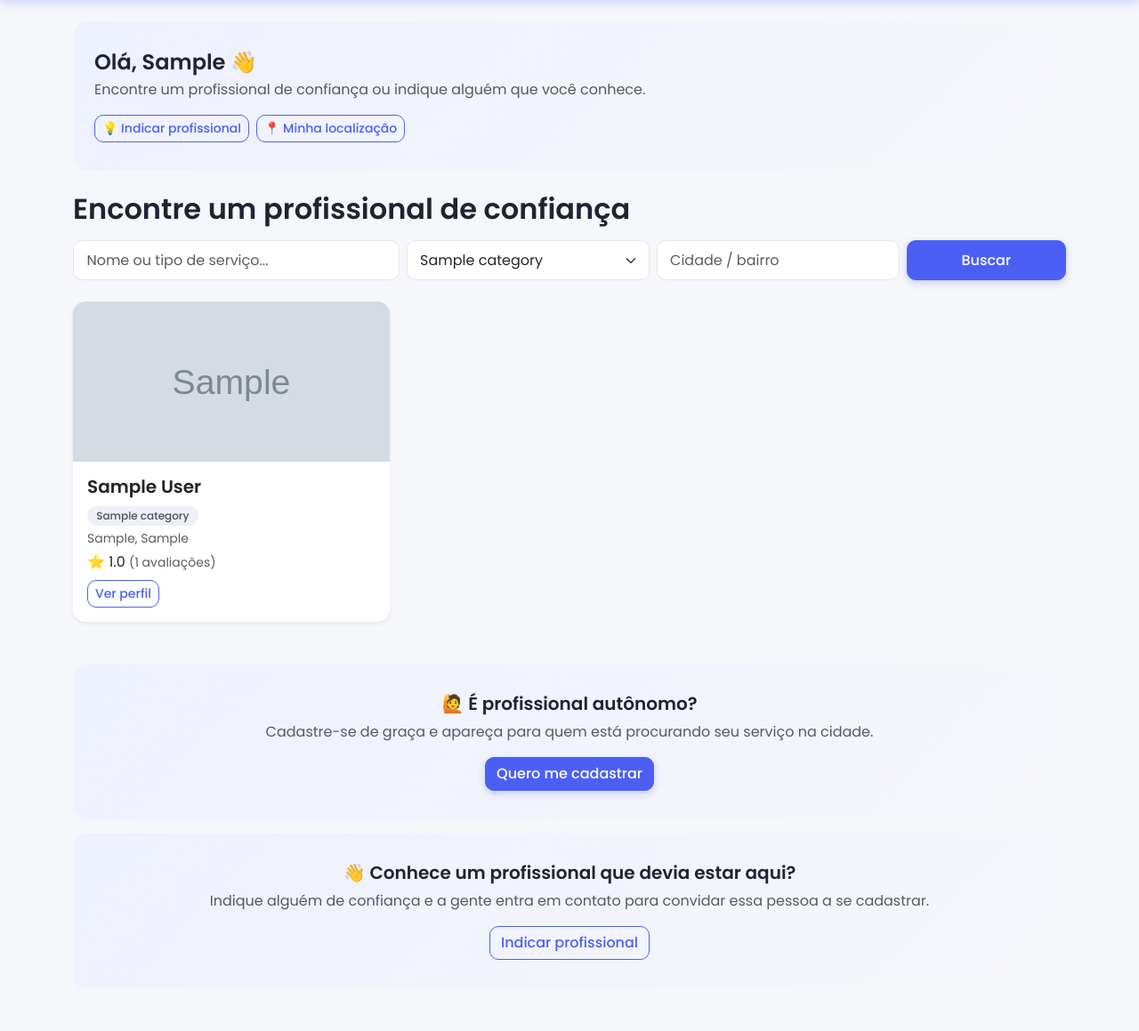
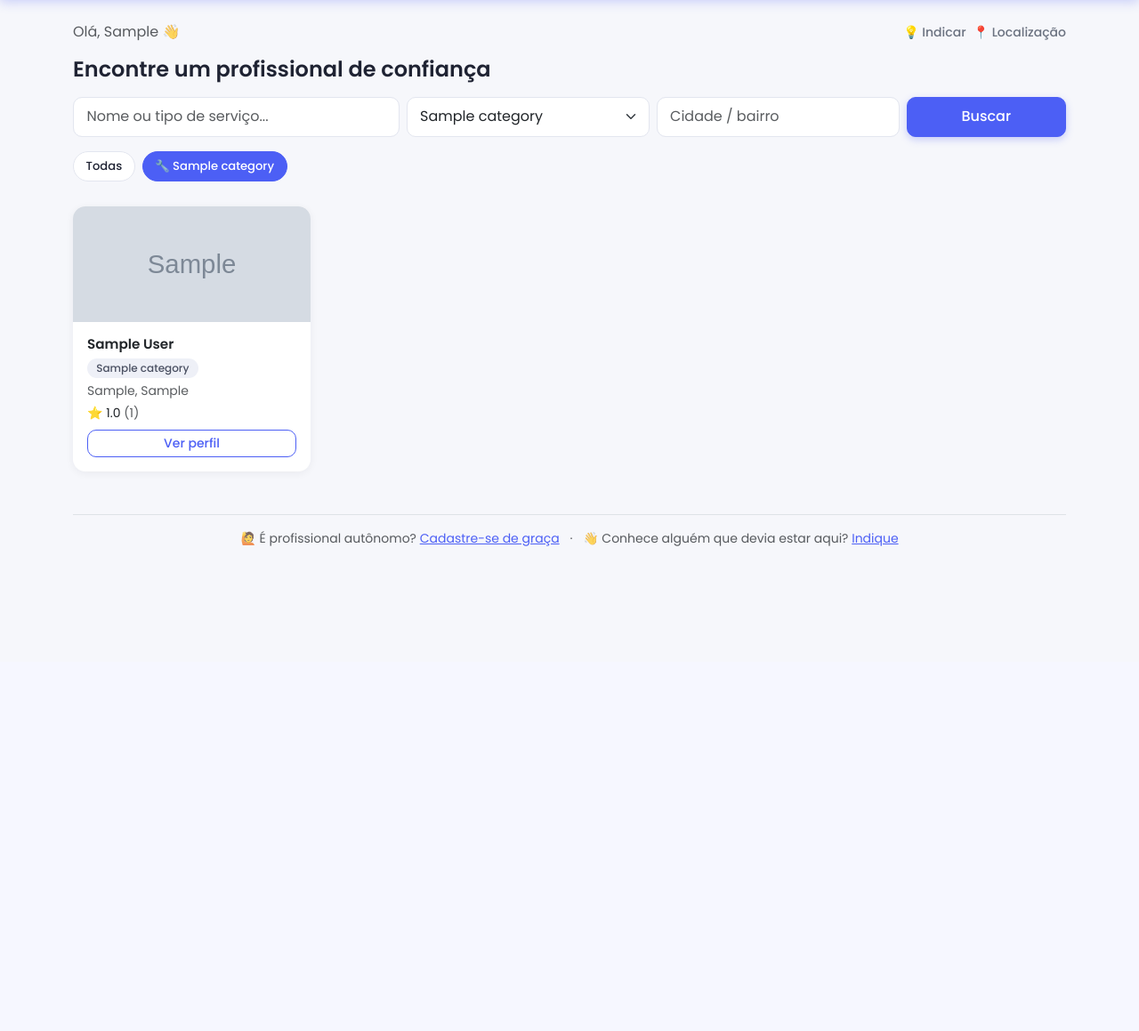
Before and after one commit to hermanoocardoso/servico-cidade, a FastAPI app: page /?categoria=1 in a window 1280 px wide. Shown: the part 56-1215 px from the top of the page at 89% size. After the commit the page ends 670 px from the top, so only its background shows below. Run offline with FastAPI, Linux system fonts and the light colour scheme; the visitor is signed in with stand-in values (Sample User, id 1); tables that the repository leaves empty hold one stand-in row (values such as "Sample post"); grey boxes marked "Sample" are stand-in pictures; some libraries are stand-ins or nearby versions.

Commit message:
Deixa o catalogo mais leve e compacto, estilo GetNinjas
- Cards de profissional menores (foto, nome, espacamento reduzidos) e
  em grade mais densa (ate 4 por linha)
- Fileira de categorias com icone pra filtrar rapido, sem precisar
  abrir o select
- Barra de saudacao do topo virou uma linha discreta em vez de um
  bloco grande, pra dar mais destaque ao catalogo
- Caixas de "cadastre-se"/"indique" no rodape viraram uma linha fina

```diff
--- a/app/static/style.css
+++ b/app/static/style.css
@@ -138,13 +138,6 @@ a {
     color: var(--cor-texto-suave);
 }
 
-/* Caixas de chamada (CTA) da página inicial */
-.cta-box {
-    background: linear-gradient(135deg, #EEF1FF 0%, #F6F7FB 100%);
-    border-radius: 16px;
-    padding: 2rem 1.5rem;
-}
-
 /* Bloco de informações médicas (perfil e edição) */
 .info-medica {
     background: #EEF5FF;
@@ -159,6 +152,72 @@ a {
     border-radius: var(--raio);
 }
 
+/* --- Catálogo: cards compactos --- */
+.card-prof-foto {
+    height: 130px;
+    width: 100%;
+    object-fit: cover;
+    border-radius: var(--raio) var(--raio) 0 0;
+    font-size: 1.6rem;
+}
+.card-prof-nome {
+    font-size: 0.95rem;
+    font-weight: 600;
+    white-space: nowrap;
+    overflow: hidden;
+    text-overflow: ellipsis;
+}
+
+/* Título discreto de seção (ex: nome do bairro agrupando o catálogo) */
+.titulo-secao {
+    letter-spacing: 0.04em;
+    font-size: 0.78rem;
+}
+
+/* Links de atalho discretos (barra de saudação no topo da home) */
+.link-discreto {
+    color: var(--cor-texto-suave);
+    text-decoration: none;
+    font-weight: 500;
+}
+.link-discreto:hover {
+    color: var(--cor-primaria);
+}
+
+/* --- Fileira de categorias com ícone (estilo GetNinjas) --- */
+.category-scroll {
+    display: flex;
+    gap: 0.5rem;
+    overflow-x: auto;
+    padding-bottom: 4px;
+    scrollbar-width: thin;
+}
+.category-pill {
+    flex: 0 0 auto;
+    display: inline-flex;
+    align-items: center;
+    gap: 0.4rem;
+    padding: 0.4rem 0.85rem;
+    border-radius: 20px;
+    background: #fff;
+    border: 1px solid #E3E6EF;
+    color: var(--cor-texto);
+    font-size: 0.82rem;
+    font-weight: 500;
+    white-space: nowrap;
+    text-decoration: none;
+    transition: border-color 0.15s ease, color 0.15s ease, background 0.15s ease;
+}
+.category-pill:hover {
+    border-color: var(--cor-primaria);
+    color: var(--cor-primaria);
+}
+.category-pill.active {
+    background: var(--cor-primaria);
+    border-color: var(--cor-primaria);
+    color: #fff;
+}
+
 /* --- Navegação por abas/collapse no mobile --- */
 .navbar-toggler {
     border-color: rgba(255, 255, 255, 0.5);
--- a/app/templates/index.html
+++ b/app/templates/index.html
@@ -3,74 +3,68 @@
 
 {% macro card_profissional(p) %}
 <div class="col">
-    <div class="card h-100 shadow-sm">
+    <div class="card h-100 card-prof">
         {% if p.foto_url %}
-            <img src="{{ p.foto_url }}" class="card-img-top" style="height:180px;object-fit:cover;" alt="{{ p.usuario.nome }}">
+            <img src="{{ p.foto_url }}" class="card-prof-foto" alt="{{ p.usuario.nome }}">
         {% else %}
-            <div class="card-img-top sem-foto d-flex align-items-center justify-content-center" style="height:180px;">
-                <span>📷 Sem foto</span>
+            <div class="card-prof-foto sem-foto d-flex align-items-center justify-content-center">
+                <span>📷</span>
             </div>
         {% endif %}
-        <div class="card-body">
-            <h5 class="card-title">{{ p.usuario.nome }}</h5>
+        <div class="card-body p-3">
+            <h6 class="card-prof-nome mb-1">{{ p.usuario.nome }}</h6>
             {% if p.eh_medico and p.especialidade_medica %}
-                <p class="mb-1"><span class="badge bg-info text-dark">🩺 {{ p.especialidade_medica }}</span></p>
+                <span class="badge bg-info text-dark mb-1">🩺 {{ p.especialidade_medica }}</span>
+            {% else %}
+                {% for cat in p.categorias[:2] %}
+                    <span class="badge bg-secondary mb-1">{{ cat.nome }}</span>
+                {% endfor %}
             {% endif %}
-            <p class="mb-1">
-                {% for cat in p.categorias %}
-                    <span class="badge bg-secondary">{{ cat.nome }}</span>
-                {% endfor %}
-            </p>
+            <p class="text-muted small mb-1">{{ p.bairro or '' }}{% if p.bairro and p.cidade %}, {% endif %}{{ p.cidade or '' }}</p>
             {% if p.eh_medico and p.atende_convenio is not none %}
                 <p class="text-muted small mb-1">
-                    {% if p.atende_convenio %}✅ Atende convênio{% else %}💳 Só particular{% endif %}
+                    {% if p.atende_convenio %}✅ Convênio{% else %}💳 Particular{% endif %}
                 </p>
             {% endif %}
-            <p class="text-muted small mb-1">{{ p.bairro or '' }}{% if p.bairro and p.cidade %}, {% endif %}{{ p.cidade or '' }}</p>
             {% if p.total_avaliacoes > 0 %}
-                <p class="mb-2">⭐ {{ p.nota_media }} <span class="text-muted small">({{ p.total_avaliacoes }} avaliações)</span></p>
+                <p class="small mb-2">⭐ {{ p.nota_media }} <span class="text-muted">({{ p.total_avaliacoes }})</span></p>
             {% else %}
-                <p class="mb-2 text-muted small">Ainda sem avaliações</p>
+                <p class="small text-muted mb-2">Sem avaliações</p>
             {% endif %}
-            <a href="/profissional/{{ p.id }}" class="btn btn-outline-primary btn-sm">Ver perfil</a>
+            <a href="/profissional/{{ p.id }}" class="btn btn-outline-primary btn-sm w-100">Ver perfil</a>
         </div>
     </div>
 </div>
 {% endmacro %}
 
 {% block conteudo %}
-<div class="cta-box mb-4">
-    <h4 class="mb-1">Olá, {{ usuario.nome.split(" ")[0] }} 👋</h4>
-    <p class="text-muted mb-3">
+<div class="d-flex flex-wrap align-items-center justify-content-between gap-2 mb-3">
+    <div>
+        <span class="text-muted">Olá, {{ usuario.nome.split(" ")[0] }} 👋</span>
+    </div>
+    <div class="d-flex flex-wrap gap-2 small">
         {% if usuario.tipo == "profissional" %}
-            Gerencie seu perfil ou ajude a divulgar o app pra quem você conhece.
-        {% else %}
-            Encontre um profissional de confiança ou indique alguém que você conhece.
-        {% endif %}
-    </p>
-    <div class="d-flex flex-wrap gap-2">
-        {% if usuario.tipo == "profissional" %}
-            <a href="/profissional/perfil/editar" class="btn btn-primary btn-sm">🛠️ Editar meu perfil</a>
+            <a href="/profissional/perfil/editar" class="link-discreto">🛠️ Meu perfil</a>
             {% if usuario.perfil_profissional and usuario.perfil_profissional.aprovado %}
-                <a href="/profissional/{{ usuario.perfil_profissional.id }}" class="btn btn-outline-primary btn-sm">👀 Ver meu perfil público</a>
+                <a href="/profissional/{{ usuario.perfil_profissional.id }}" class="link-discreto">👀 Perfil público</a>
             {% endif %}
         {% endif %}
-        <a href="/indicar" class="btn btn-outline-primary btn-sm">💡 Indicar profissional</a>
-        <a href="/minha-localizacao" class="btn btn-outline-primary btn-sm">📍 Minha localização</a>
+        <a href="/indicar" class="link-discreto">💡 Indicar</a>
+        <a href="/minha-localizacao" class="link-discreto">📍 Localização</a>
         {% if eh_admin_usuario %}
-            <a href="/admin" class="btn btn-outline-primary btn-sm">⚙️ Painel admin</a>
+            <a href="/admin" class="link-discreto">⚙️ Admin</a>
         {% endif %}
     </div>
 </div>
 
-<h2 class="mb-3">Encontre um profissional de confiança</h2>
+<h2 class="h4 fw-semibold mb-3">Encontre um profissional de confiança</h2>
 
-<form method="get" action="/" class="row g-2 mb-4">
+<form method="get" action="/" class="row g-2 mb-3">
     <div class="col-md-4">
         <input type="text" name="busca" value="{{ filtro_busca }}" class="form-control" placeholder="Nome ou tipo de serviço...">
     </div>
     <div class="col-md-3">
-        <select name="categoria" class="form-select">
+        <select name="categoria" class="form-select" aria-label="Filtrar por categoria">
             <option value="">Todas as categorias</option>
             {% for c in categorias %}
                 <option value="{{ c.id }}" {% if filtro_categoria == c.id %}selected{% endif %}>{{ c.nome }}</option>
@@ -85,6 +79,23 @@
     </div>
 </form>
 
+{% set emojis = {
+    "Eletricista": "⚡", "Encanador": "🚿", "Vidraceiro": "🪟", "Pedreiro / Reformas": "🧱",
+    "Pintor": "🎨", "Marido de aluguel": "🔧", "Mecânico": "🔩", "Chaveiro": "🔑",
+    "Ar-condicionado / Refrigeração": "❄️", "Jardinagem": "🌳", "Diarista / Faxina": "🧹",
+    "Dedetização": "🐜", "Montador de móveis": "🪑", "Técnico em informática": "💻",
+    "Manicure / Cabeleireiro": "💅", "Fotógrafo": "📸", "Frete / Mudança": "🚚",
+    "Gesseiro": "🏗️", "Serralheiro": "🛠️", "Piscineiro": "🏊", "Médico": "🩺"
+} %}
+<div class="category-scroll mb-4">
+    <a href="/" class="category-pill {% if not filtro_categoria %}active{% endif %}">Todas</a>
+    {% for c in categorias %}
+        <a href="/?categoria={{ c.id }}" class="category-pill {% if filtro_categoria == c.id %}active{% endif %}">
+            {{ emojis.get(c.nome, "🔧") }} {{ c.nome }}
+        </a>
+    {% endfor %}
+</div>
+
 {% if usuario and not bairro_usuario and profissionais_por_bairro %}
 <div class="alert alert-light border small">
     Dica: <a href="/minha-localizacao">cadastre seu bairro</a> pra gente mostrar primeiro quem atende perto de você.
@@ -93,21 +104,21 @@
 
 {% if profissionais_por_bairro %}
     {% for bairro_nome, lista in profissionais_por_bairro %}
-    <h5 class="mt-4 mb-3">
+    <h6 class="text-uppercase text-muted mt-4 mb-3 titulo-secao">
         {% if bairro_usuario and bairro_nome == bairro_usuario %}
             📍 {{ bairro_nome }} <span class="badge bg-primary">seu bairro</span>
         {% else %}
             {{ bairro_nome }}
         {% endif %}
-    </h5>
-    <div class="row row-cols-1 row-cols-md-3 g-4">
+    </h6>
+    <div class="row row-cols-2 row-cols-md-3 row-cols-lg-4 g-3">
         {% for p in lista %}
             {{ card_profissional(p) }}
         {% endfor %}
     </div>
     {% endfor %}
 {% elif profissionais %}
-<div class="row row-cols-1 row-cols-md-3 g-4">
+<div class="row row-cols-2 row-cols-md-3 row-cols-lg-4 g-3">
     {% for p in profissionais %}
         {{ card_profissional(p) }}
     {% endfor %}
@@ -116,15 +127,9 @@
 <div class="alert alert-light border">Nenhum profissional encontrado com esses filtros ainda.</div>
 {% endif %}
 
-<div class="text-center mt-5 cta-box">
-    <h5>🙋 É profissional autônomo?</h5>
-    <p class="text-muted">Cadastre-se de graça e apareça para quem está procurando seu serviço na cidade.</p>
-    <a href="/cadastro" class="btn btn-primary">Quero me cadastrar</a>
-</div>
-
-<div class="text-center mt-3 cta-box">
-    <h5>👋 Conhece um profissional que devia estar aqui?</h5>
-    <p class="text-muted">Indique alguém de confiança e a gente entra em contato para convidar essa pessoa a se cadastrar.</p>
-    <a href="/indicar" class="btn btn-outline-primary">Indicar profissional</a>
+<div class="text-center mt-5 pt-3 border-top small text-muted">
+    <span>🙋 É profissional autônomo? <a href="/cadastro">Cadastre-se de graça</a></span>
+    <span class="mx-2">·</span>
+    <span>👋 Conhece alguém que devia estar aqui? <a href="/indicar">Indique</a></span>
 </div>
 {% endblock %}
```
